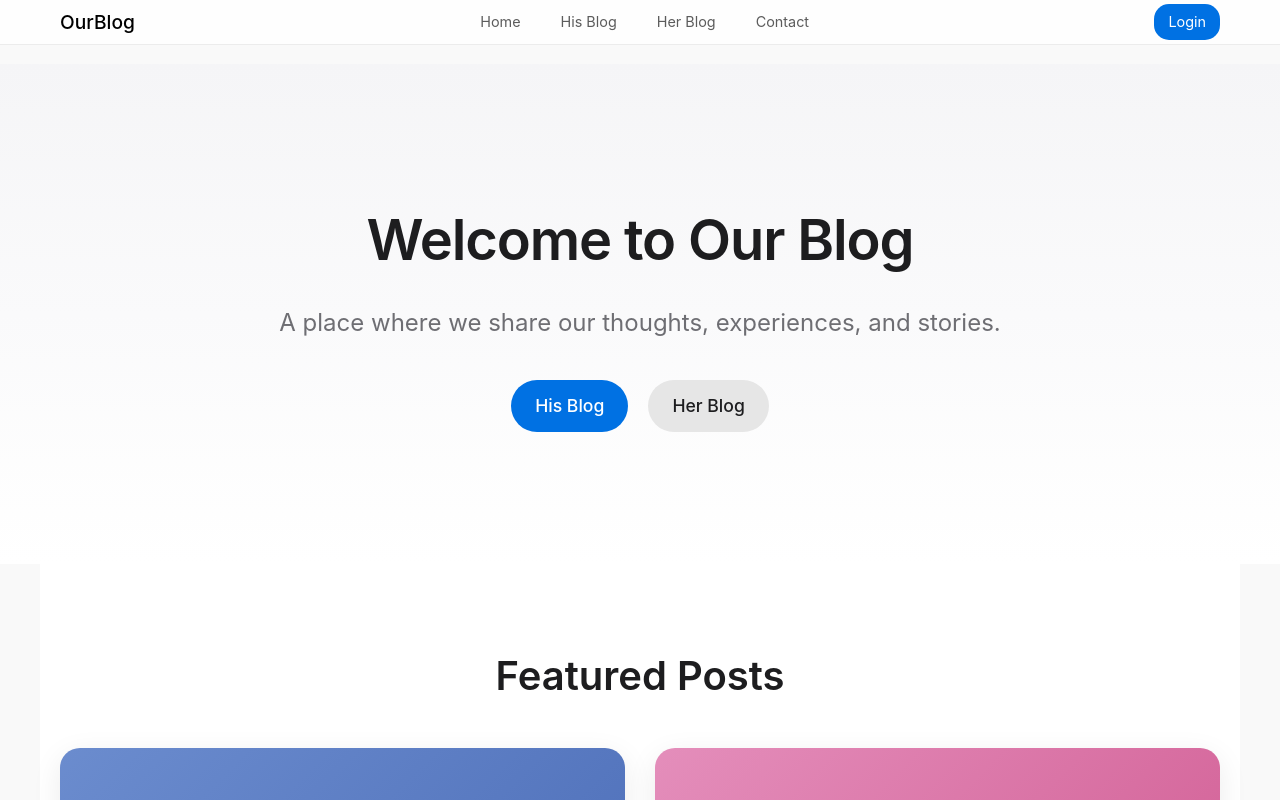
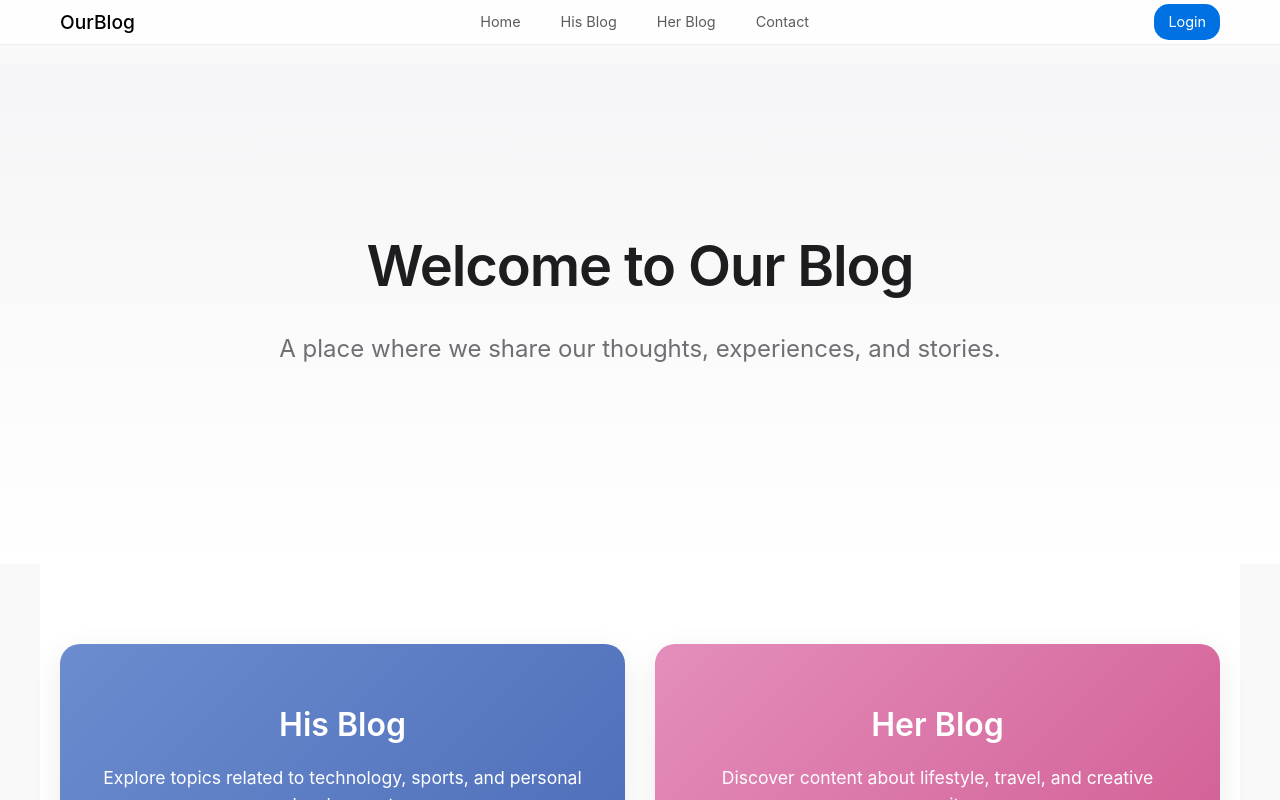
Before and after one commit to PaulSpudys/myblog-app, a React (Create React App) app: page / in a window 1280 px wide. Shown: the top 800 px of the page. Built offline with nearby package versions, Linux system fonts and the light colour scheme; no server answers.

Commit message:
home page edits

```diff
--- a/src/pages/Home.js
+++ b/src/pages/Home.js
@@ -12,18 +12,11 @@ function Home() {
           <p className="hero-subtitle">
             A place where we share our thoughts, experiences, and stories.
           </p>
-          <div className="hero-buttons">
-            <Link to="/his-blog" className="hero-button primary">His Blog</Link>
-            <Link to="/her-blog" className="hero-button secondary">Her Blog</Link>
-          </div>
         </div>
       </section>
 
       {/* Featured Posts Section */}
       <section className="featured-section">
-        <div className="section-header">
-          <h2 className="section-title">Featured Posts</h2>
-        </div>
         <div className="featured-grid">
           <div className="featured-item his-blog">
             <div className="featured-content">
```
